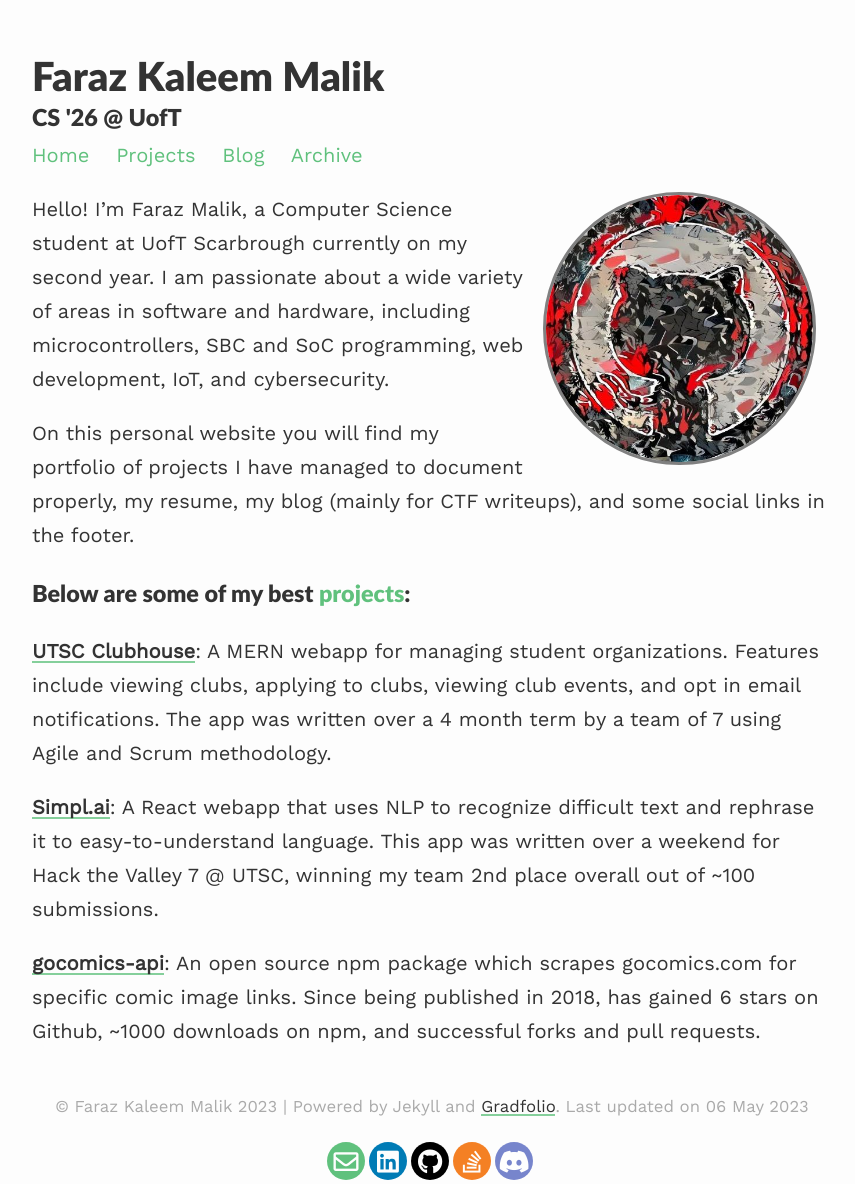
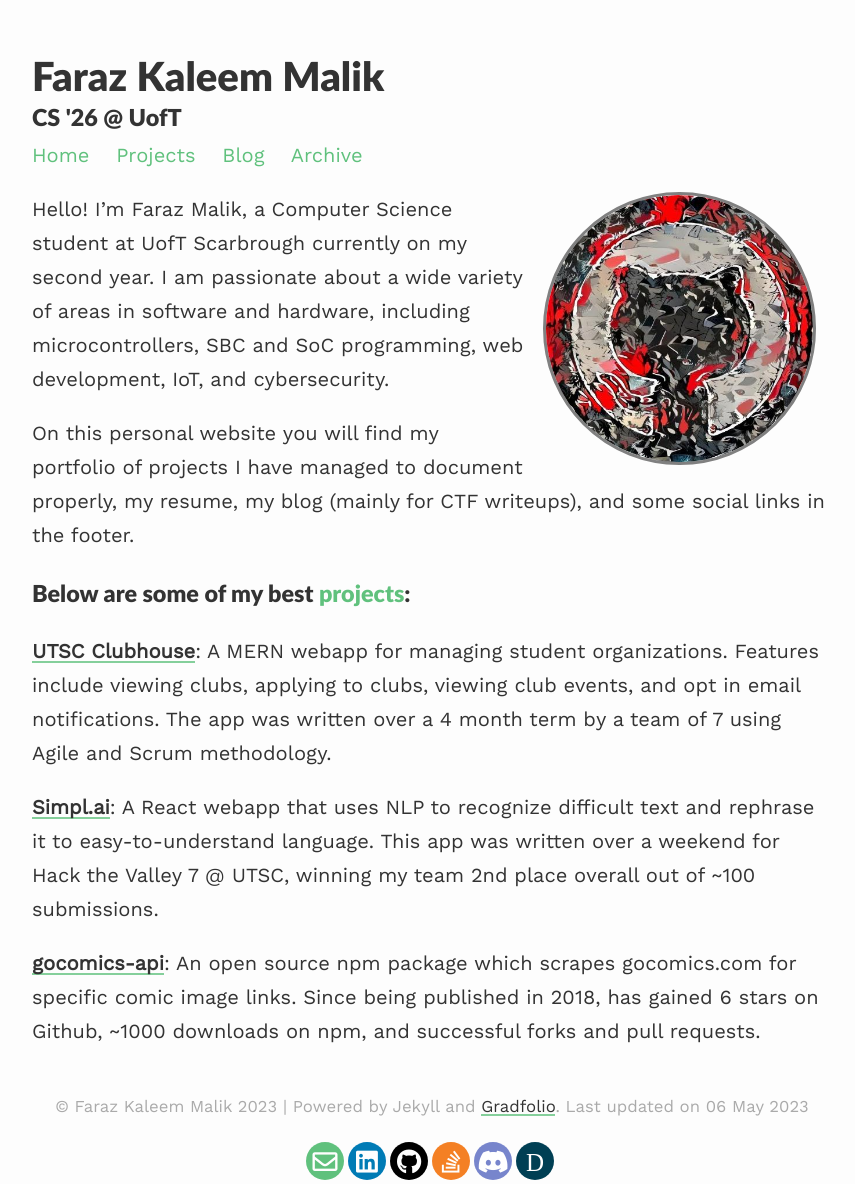
Before and after one commit to numberisnan/numberisnan.github.io, a Jekyll site: the page built from index.md, in a window 1280 px wide. Shown: the whole page, without its empty margins (208-1063 px from the left). Built offline with Jekyll 4.4.1, drawn with Linux system fonts in a browser that asks for light colours; nearby versions of some CDN libraries.

Commit message:
Refactor footer-social.scss and add devpost link

```diff
--- a/_config.yml
+++ b/_config.yml
@@ -23,6 +23,7 @@
 #instagram: "#"
 #facebook: "#"
 discord: "492024450825322498"
+devpost: "farazkaleemmalik"
 
 
 # Markdown
--- a/_includes/social-footer.html
+++ b/_includes/social-footer.html
@@ -98,4 +98,13 @@
 </a>
 {%- endif -%}
 
+{%- if site.devpost -%}
+<a title="{{ _locale_string_follow | replace: '[NAME]', 'Devpost' }}"
+class="social-button devpost" itemprop="sameAs"
+href="https://devpost.com/{{ site.devpost }}"
+target="_blank">
+<i class="fab">D</i>
+</a>
+{%- endif -%}
+
 </div>
--- a/assets/css/_sass/footer-social.scss
+++ b/assets/css/_sass/footer-social.scss
@@ -2,9 +2,8 @@
 
 .rounded-social-buttons {
   text-align: center;
-}
 
-.rounded-social-buttons .social-button {
+  .social-button {
     display: inline-block;
     position: relative;
     cursor: pointer;
@@ -24,13 +23,13 @@
     margin-bottom: 0.25rem;
   }
 
-.rounded-social-buttons .social-button:hover, .rounded-social-buttons .social-button:focus {
+  .social-button:hover, .rounded-social-buttons .social-button:focus {
     -webkit-transform: rotate(360deg);
         -ms-transform: rotate(360deg);
             transform: rotate(360deg);
   }
 
-.rounded-social-buttons .fa-twitter,
+  .fa-twitter,
   .fa-facebook-f,
   .fa-linkedin,
   .fa-github,
@@ -43,87 +42,87 @@
     font-size: 25px;
   }
 
-.rounded-social-buttons .social-button.facebook {
+  .social-button.facebook {
     background: #3b5998;
   }
 
-.rounded-social-buttons .social-button.facebook:hover, .rounded-social-buttons .social-button.facebook:focus {
+  .social-button.facebook:hover, .social-button.facebook:focus {
     color: #3b5998;
     background: #fefefe;
     border-color: #3b5998;
   }
 
-.rounded-social-buttons .social-button.twitter {
+  .social-button.twitter {
     background: #55acee;
   }
 
-.rounded-social-buttons .social-button.twitter:hover, .rounded-social-buttons .social-button.twitter:focus {
+  .social-button.twitter:hover, .social-button.twitter:focus {
     color: #55acee;
     background: #fefefe;
     border-color: #55acee;
   }
 
-.rounded-social-buttons .social-button.linkedin {
+  .social-button.linkedin {
     background: #007bb5;
   }
 
-.rounded-social-buttons .social-button.linkedin:hover, .rounded-social-buttons .social-button.linkedin:focus {
+  .social-button.linkedin:hover, .social-button.linkedin:focus {
     color: #007bb5;
     background: #fefefe;
     border-color: #007bb5;
   }
 
-.rounded-social-buttons .social-button.github {
+  .social-button.github {
     background: #000000;
   }
 
-.rounded-social-buttons .social-button.github:hover, .rounded-social-buttons .social-button.github:focus {
+  .social-button.github:hover, .social-button.github:focus {
     color: #000000;
     background: #fefefe;
     border-color: #000000;
   }
 
-.rounded-social-buttons .social-button.email {
+  .social-button.email {
     background: #60c17d;
   }
 
-.rounded-social-buttons .social-button.email:hover, .rounded-social-buttons .social-button.email:focus {
+  .social-button.email:hover, .social-button.email:focus {
     color: #60c17d;
     background: #fefefe;
     border-color: #000000;
   }
 
-.rounded-social-buttons .social-button.orcid {
+  .social-button.orcid {
     background: #a6ce3b;
   }
 
-.rounded-social-buttons .social-button.orcid:hover, .rounded-social-buttons .social-button.orcid:focus {
+  .social-button.orcid:hover, .social-button.orcid:focus {
     color: #a6ce3b;
     background: #fefefe;
     border-color: #a6ce3b;
   }
 
-.rounded-social-buttons .social-button.researchgate {
+  .social-button.researchgate {
     background: #5dd1b0;
   }
 
-.rounded-social-buttons .social-button.researchgate:hover, .rounded-social-buttons .social-button.researchgate:focus {
+  .social-button.researchgate:hover, .social-button.researchgate:focus {
     color: #5dd1b0;
     background: #fefefe;
     border-color: #5dd1b0;
   }
 
-.rounded-social-buttons .social-button.quora {
+  .social-button.quora {
     background: #a82400;
   }
 
-.rounded-social-buttons .social-button.quora:hover, .rounded-social-buttons .social-button.quora:focus {
+  .social-button.quora:hover, .social-button.quora:focus {
     color: #a82400;
     background: #fefefe;
     border-color: #5dd1b0;
   }
 
-.rounded-social-buttons .social-button.instagram {
+  .social-button.instagram {
     color: #ffffff;
     background: #f09433;
     background: -moz-linear-gradient(45deg, #f09433 0%, #e6683c 25%, #dc2743 50%, #cc2366 75%, #bc1888 100%);
@@ -132,29 +131,42 @@
     filter: progid:DXImageTransform.Microsoft.gradient( startColorstr='#f09433', endColorstr='#bc1888',GradientType=1 );
   }
 
-.rounded-social-buttons .social-button.instagram:hover, .rounded-social-buttons .social-button.instagram:focus {
+  .social-button.instagram:hover, .social-button.instagram:focus {
       color: #a82400;
       background: #fefefe;
       border-color: #5dd1b0;
   }
 
-.rounded-social-buttons .social-button.stackoverflow {
+  .social-button.stackoverflow {
     background: #f48024;
   }
 
-.rounded-social-buttons .social-button.discord {
+  .social-button.discord {
     background: #7785cc;
+    color: white;
   }
 
-.rounded-social-buttons .social-button.discord:hover {
+  .social-button.discord:hover {
     color: #7785cc;
     background: #fefefe;
     border-color: #5dd1b0;
   }
 
+  .social-button.devpost {
+    color: white;
+    font-weight: bold;
+    background: #003F54;
+  }
 
-.rounded-social-buttons .social-button.stackoverflow:hover, .rounded-social-buttons .social-button.stackoverflow:focus {
+  .social-button.devpost:hover, .social-button.social-button.devpost:focus {
+    background: white;
+    color: #003F54;
+
+  }
+
+  .social-button.stackoverflow:hover, .social-button.stackoverflow:focus {
     color: #f48024;
     background: #fefefe;
     border-color: #5dd1b0;
   }
+}
```
Lines whose indentation alone changed are shown as unchanged.
